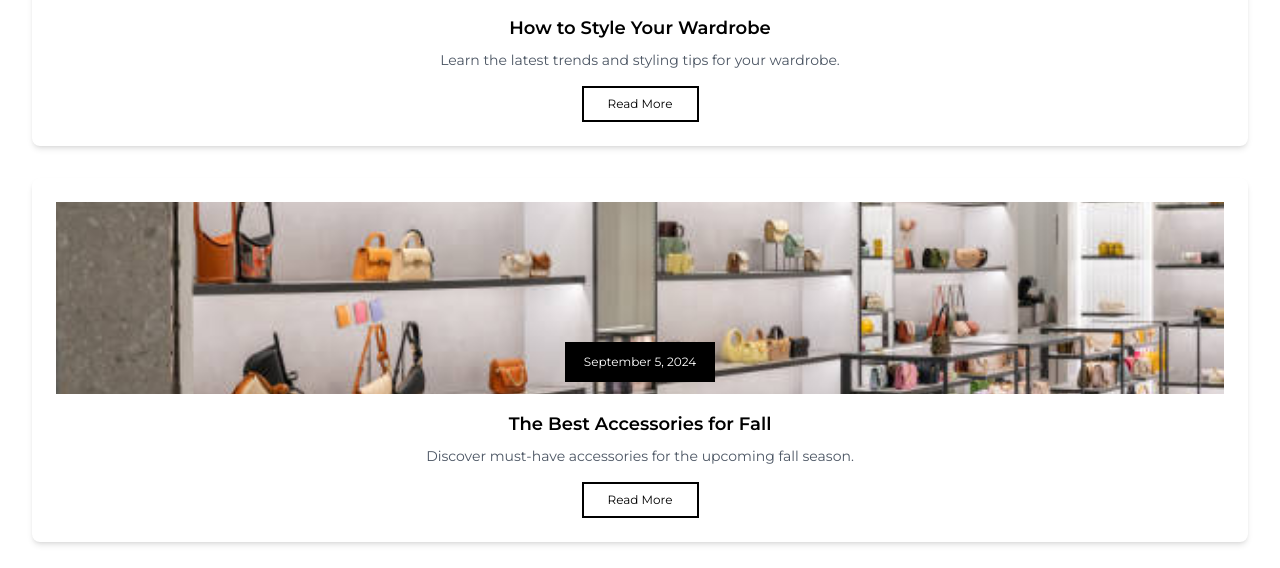
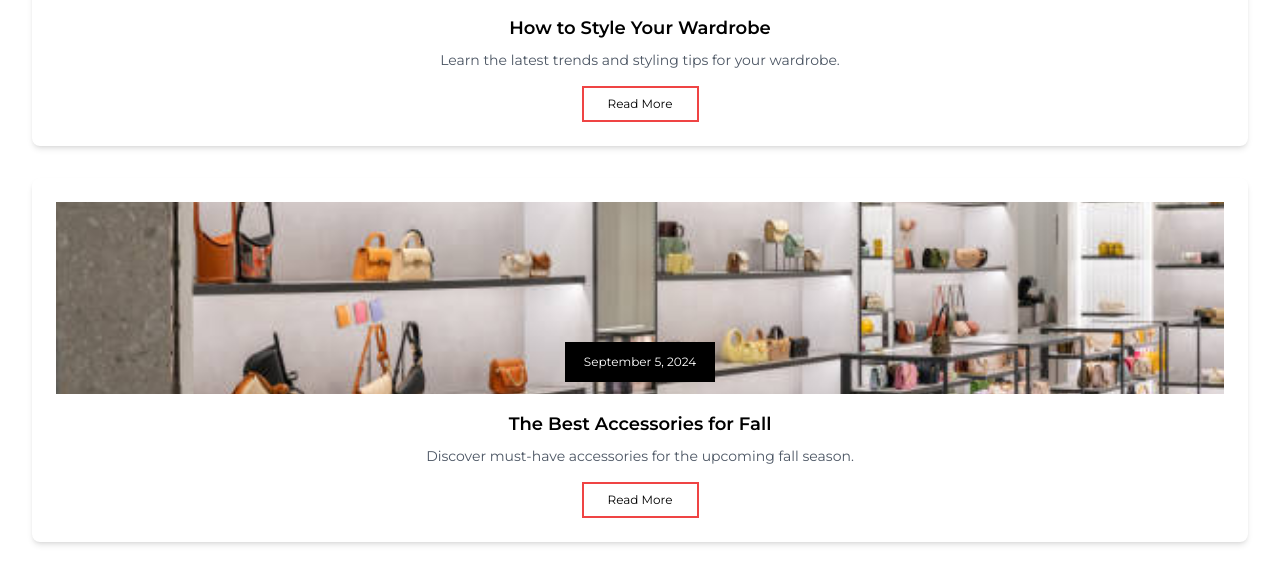
Before and after one commit to WisdomPandovic/Smada-Store, a Next.js app: page / in a window 1280 px wide. Shown: the part 4994-5562 px from the top of the page. Built offline with nearby package versions, Linux system fonts and the light colour scheme.

Commit message:
updated code

```diff
--- a/src/components/BlogComponents/BlogSection.tsx
+++ b/src/components/BlogComponents/BlogSection.tsx
@@ -45,7 +45,7 @@ const BlogSection = () => {
               <h3 className="text-lg font-semibold mb-2 text-center">{blog.title}</h3>
               <p className="text-sm text-gray-600 mb-4 text-center">{blog.description}</p>
               <div className="flex justify-center mt-4">
-                <button className="bg-white text-xs text-black border-2 border-black py-2 px-6 hover:bg-black hover:text-white transition duration-300">
+                <button className="bg-white text-xs text-black border-2 border-red-500 py-2 px-6 hover:bg-black hover:text-white hover:border-black transition duration-300">
                   Read More
                 </button>
               </div>
```
